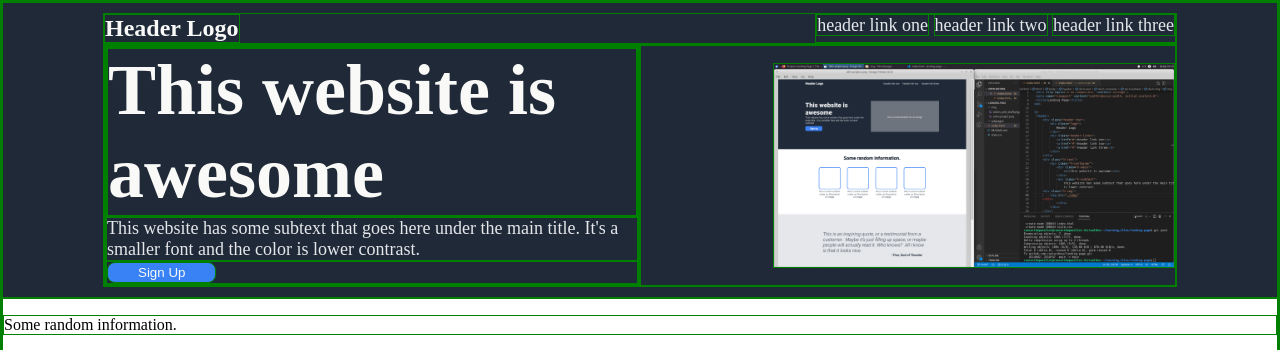
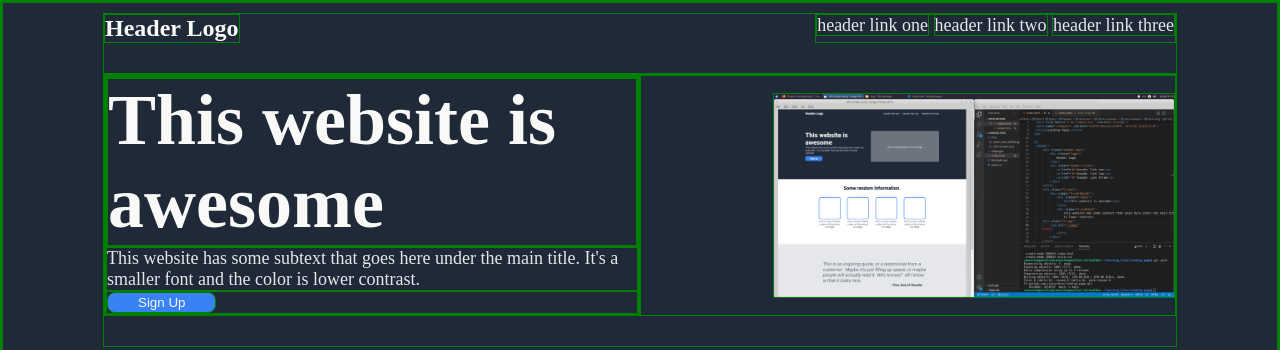
Before and after one commit to rancordesu/landing-page, a plain HTML site: page index.html in a window 1280 px wide. Shown: the top 350 px of the page. Drawn offline with Linux system fonts and the light colour scheme.

Commit message:
Adjust header margin size

```diff
--- a/style.css
+++ b/style.css
@@ -15,11 +15,13 @@ header {
 .h-top {
     display: flex;
     justify-content: space-between;
+    padding: 0 0 30px 0;
 }
 
 .h-content {
     display: flex;
     min-height: 20vmin;
+    padding: 0 0 30px 0;
 }
 
 .h-text,
```
